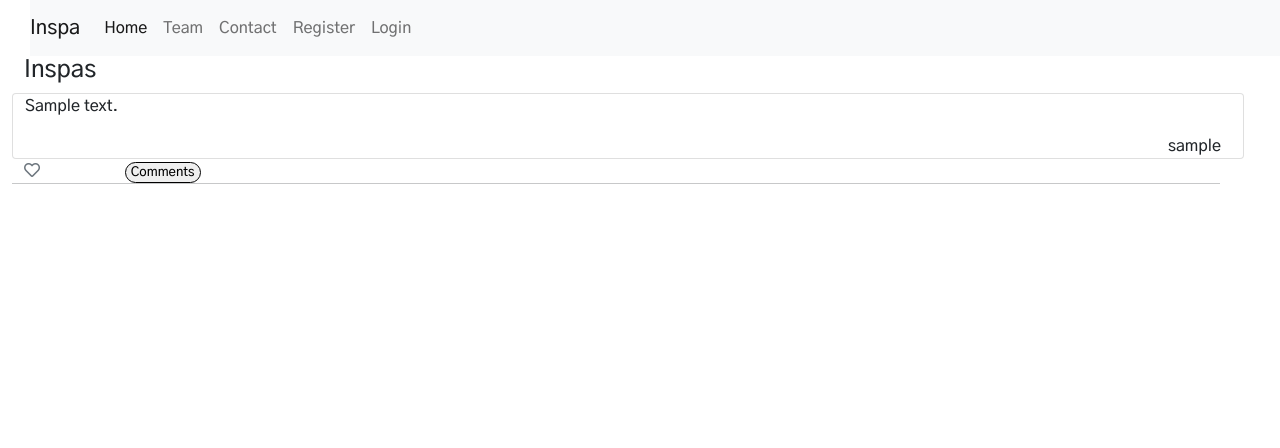
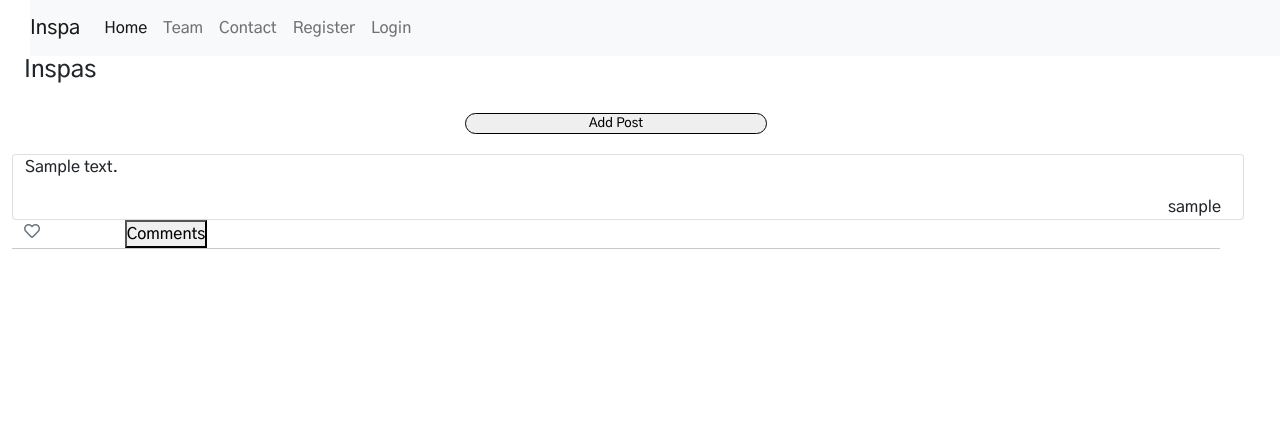
Before and after one commit to gretazas/inspa, a Django app: page /posts/ in a window 1280 px wide. Shown: the top 448 px of the page. Run offline with Django 4.2, Linux system fonts and the light colour scheme; tables that the repository leaves empty hold one stand-in row (values such as "Sample post"); some libraries are stand-ins or nearby versions.

Commit message:
Create PostsListfor tips of the day in views.py

```diff
--- a/Inspa/urls.py
+++ b/Inspa/urls.py
@@ -25,11 +25,11 @@
     path('accounts/', include('allauth.urls')),
     path('contact/', views.contact, name='contact'),
     path('', views.HomePage.as_view(), name="home"),
-    path('posts/', views.AllPostsList.as_view(), name='posts'),
-    path('exercise/', views.exercise, name='exercise'),
-    path('health/', views.health, name='health'),
-    path('mindfulness/', views.mindfulness, name='mindfulness'),
-    path('wealth/', views.wealth, name='wealth'),
+    path('posts/', views.PostsList.as_view(), name='posts'),
+    path('exercise/', views.ExercisePostsList.as_view(), name='exercise'),
+    path('health/', views.HealthPostsList.as_view(), name='health'),
+    path('mindfulness/', views.MindfulnessPostsList.as_view(), name='mindfulness'),
+    path('wealth/', views.WealthPostsList.as_view(), name='wealth'),
     path('<slug:slug>/', views.PostDetail.as_view(), name='post_detail'),
     path('like/<slug:slug>', views.PostLike.as_view(), name='post_like'),
 ]
--- a/insite/urls.py
+++ b/insite/urls.py
@@ -4,12 +4,12 @@
 
 urlpatterns = [
     path('', views.HomePage.as_view(), name="home"),
-    path('posts/', views.AllPostsList.as_view(), name='posts'),
+    path('posts/', views.PostsList.as_view(), name='posts'),
     path('contact/', views.contact, name='conatct'),
-    path('exercise/', views.exercise, name='exercise'),
-    path('health/', views.health, name='health'),
-    path('mindfulness/', views.mindfulness, name='mindfulness'),
-    path('wealth/', views.wealth, name='wealth'),
+    path('exercise/', views.ExercisePostsList.as_view(), name='exercise'),
+    path('health/', views.HealthPostsList.as_view(), name='health'),
+    path('mindfulness/', views.MindfulnessPostsList.as_view(), name='mindfulness'),
+    path('wealth/', views.WealthPostsList.as_view(), name='wealth'),
     path('<slug:slug>/', views.PostDetail.as_view(), name='post_detail'),
     path('like/<slug:slug>', views.PostLike.as_view(), name='post_like'),
 ]
--- a/insite/views.py
+++ b/insite/views.py
@@ -20,16 +20,44 @@
         context = super(HomePage, self).get_context_data(**kwargs)
         context['random_post'] = self.random_post
 
-        if sys.getsizeof(self.random_post) < 48.5:
+        if sys.getsizeof(self.random_post) < 48.4:
             return context
         else:
             return HomePage()
 
-class AllPostsList(generic.ListView):
+class PostsList(generic.ListView):
     ''' Posts in posts.html'''
     model = Post
     queryset = Post.objects.filter(status=1).order_by('-created_on')
     template_name = "posts.html"
+
+
+class HealthPostsList(generic.ListView):
+    ''' Posts in health.html'''
+    model = Post
+    queryset = Post.objects.filter(status=1).order_by('-created_on')
+    template_name = "tips_of_the_day/health.html"
+
+
+class ExercisePostsList(generic.ListView):
+    ''' Posts in exercise.html'''
+    model = Post
+    queryset = Post.objects.filter(status=1).order_by('-created_on')
+    template_name = "tips_of_the_day/exercise.html"
+
+
+class MindfulnessPostsList(generic.ListView):
+    ''' Posts in mindfulness.html'''
+    model = Post
+    queryset = Post.objects.filter(status=1).order_by('-created_on')
+    template_name = "tips_of_the_day/mindfulness.html"
+
+
+class WealthPostsList(generic.ListView):
+    ''' Posts in wealth.html'''
+    model = Post
+    queryset = Post.objects.filter(status=1).order_by('-created_on')
+    template_name = "tips_of_the_day/wealth.html"
 
 
 class PostDetail(View):
@@ -104,23 +132,3 @@
 def contact(request):
     ''' Render contact.html '''
     return render(request, "contact.html")
-
-
-def exercise(request):
-    ''' Render tips_of_the_day/exercise.html '''
-    return render(request, "tips_of_the_day/exercise.html")
-
-
-def health(request):
-    ''' Render tips_of_the_day/health.html '''
-    return render(request, "tips_of_the_day/health.html")
-
-
-def mindfulness(request):
-    ''' Render tips_of_the_day/mindfulness.htm '''
-    return render(request, "tips_of_the_day/mindfulness.html")
-
-
-def wealth(request):
-    ''' Render tips_of_the_day/wealth.html '''
-    return render(request, "tips_of_the_day/wealth.html")
--- a/static/css/style.css
+++ b/static/css/style.css
@@ -210,14 +210,14 @@
 }
 
 /* Add commets css settings */
-.addcomment {
+#addcomment {
     border-radius: 25px;
     border: solid black 1px;
     padding: 0 5px;
     font-size: small;
 }
 
-.addcomment a {
+#addcomment a {
     text-decoration: none;
     color: grey;
 }
@@ -225,6 +225,20 @@
 /* Css in Posts */
 
 /* Style username at the end of the post  */
+#addposts {
+    margin: 20px;
+    width: 25%;
+    border-radius: 25px;
+    border: solid black 1px;
+    padding: 0 5px;
+    font-size: small;
+}
+
+#addposts a {
+    text-decoration: none;
+    color: grey;
+}
+
 #authorInPosts {
     display: flex;
     justify-content: end;
--- a/templates/index.html
+++ b/templates/index.html
@@ -30,7 +30,7 @@
             <div class="post">
                 <div class="card body g-0">
                     <!-- Post content lies here-->
-                    <a href="{% url 'post_detail' slug=post.slug %}" class="post">
+                    <a href="{% url 'posts' %}" class="post">
                         <div class="card-text d-flex align-items-end">
                             <p>
                                 {{ post.content | safe }} &raquo;
--- a/templates/posts.html
+++ b/templates/posts.html
@@ -2,7 +2,9 @@
 {% block content %}
 {% load crispy_forms_tags %}
 <div class="container-fluid d-flex row">
-    <h4>Inspas</h4>
+    <div class="d-flex row justify-content-md-center">
+        <h4>Inspas</h4><button id="addposts">Add Post</button>
+    </div>
     <div class="posts">
         {% csrf_token %}
         <div class="row">
@@ -40,7 +42,7 @@
                     </div>
                     <div class="col-1">
                         {% if user.is_authenticated %}
-                        <button class="addcomment">
+                        <button id="addcomment">
                             <a href="{% url 'post_detail' post.slug %}">Comments</a>
                         </button>
                         {% else %}
```
